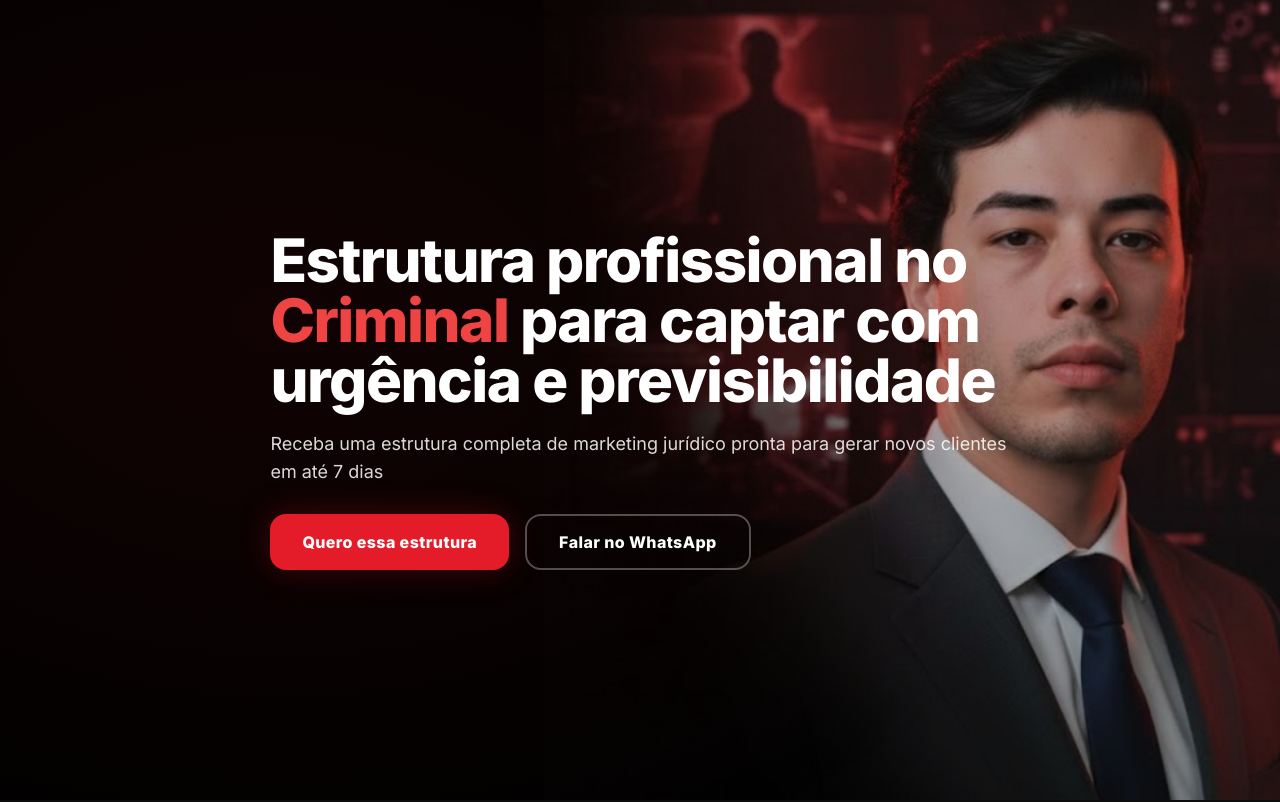
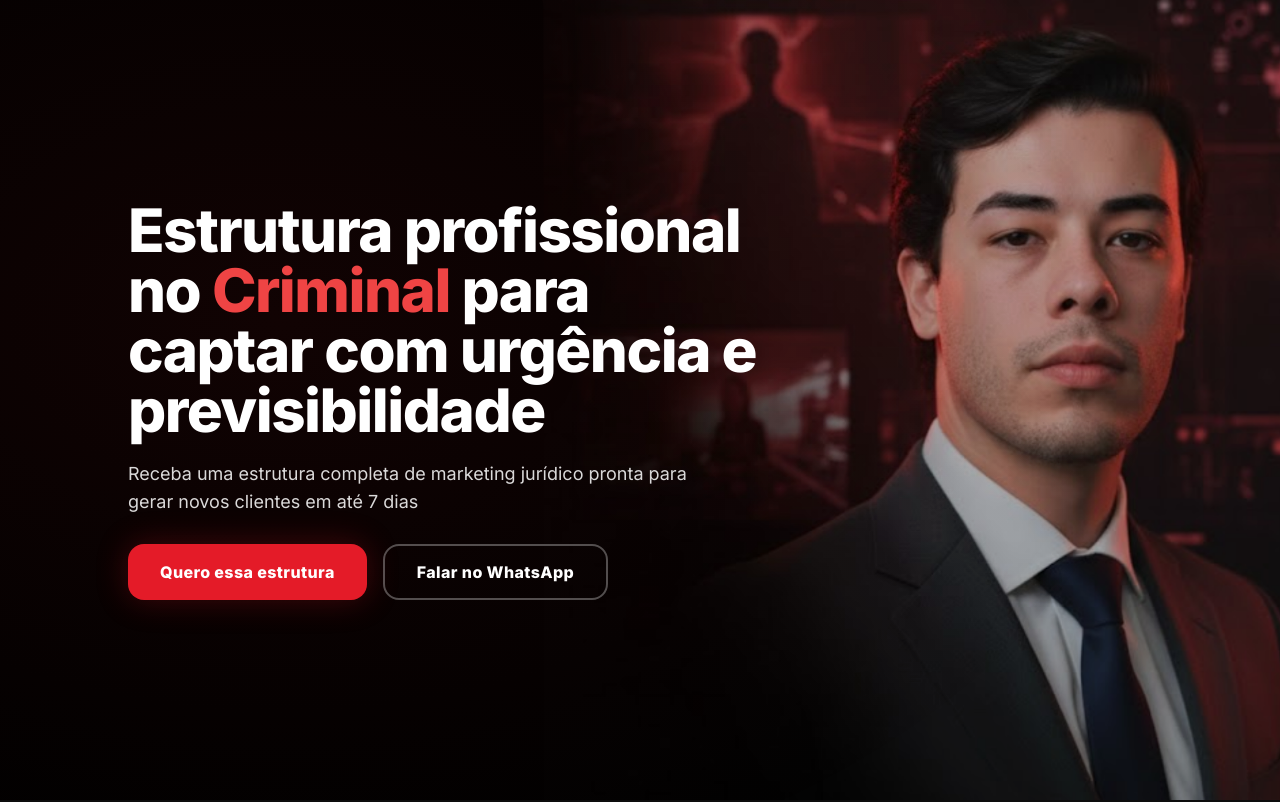
Before and after one commit to thiagomkvl/criminal-elite-landing, a React (Vite) app: page / in a window 1280 px wide. Shown: the top 802 px of the page. Built offline with nearby package versions, Linux system fonts and the light colour scheme; the HTML template or start-up script is replaced by a standard one.

Commit message:
Refactor Hero component layout and styling

```diff
--- a/src/components/Hero.tsx
+++ b/src/components/Hero.tsx
@@ -4,20 +4,15 @@ import heroBg from "@/assets/background-lp-criminal.png";
 const Hero = () => {
   return (
     <section className="relative overflow-hidden bg-[#0b0606] min-h-[90vh] md:min-h-[100vh] flex items-center">
-      {/* BACKGROUND */}
+      {/* BACKGROUND com bleed anti-borda */}
       <div className="absolute -inset-[2px] pointer-events-none">
         <img
           src={heroBg}
           alt="Criminal Elite"
           className="
             w-full h-full object-cover
-            object-center
-            sm:object-[60%_center]
-            md:object-[70%_center]
-            lg:object-[72%_center]
-            opacity-95
-            [backface-visibility:hidden]
-            [transform:translateZ(0)]
+            object-center sm:object-[60%_center] md:object-[70%_center] lg:object-[72%_center]
+            opacity-95 [backface-visibility:hidden] [transform:translateZ(0)]
           "
           loading="eager"
         />
@@ -29,29 +24,31 @@ const Hero = () => {
       <div className="absolute inset-x-0 bottom-0 h-[34%] bg-gradient-to-t from-black/85 via-black/50 to-transparent md:hidden pointer-events-none" />
 
       {/* CONTEÚDO */}
-      <div className="relative z-10 container mx-auto h-full grid place-items-center">
-        <div className="
-          max-w-[680px] sm:max-w-2xl md:max-w-3xl lg:max-w-4xl
-          text-left text-white space-y-5
-          w-full px-5 sm:px-6 md:px-10
-          md:ml-[2vw] lg:ml-[4vw] xl:ml-[6vw]
-        ">
+      <div className="relative z-10 w-full h-full grid">
+        <div
+          className="
+            self-center
+            w-full max-w-[780px]
+            /* Mobile confortável */
+            px-5 sm:px-6
+            /* Desktop: empurra pro canto esquerdo que você marcou */
+            md:pl-[6vw] lg:pl-[8vw] xl:pl-[10vw] md:pr-0
+            text-left text-white space-y-5
+          "
+        >
           <h1 className="text-[1.85rem] leading-[1.12] sm:text-[2.2rem] sm:leading-[1.12] md:text-5xl md:leading-[1.1] lg:text-6xl font-extrabold tracking-tight">
-            Estrutura profissional no{" "}
-            <span className="text-red-500">Criminal</span> para captar com
+            Estrutura profissional no <span className="text-red-500">Criminal</span> para captar com
             urgência e previsibilidade
           </h1>
 
           <p className="text-[0.97rem] sm:text-base md:text-lg text-white/85 max-w-[92%]">
-            Receba uma estrutura completa de marketing jurídico pronta para gerar
-            novos clientes em até 7 dias
+            Receba uma estrutura completa de marketing jurídico pronta para gerar novos clientes em até 7 dias
           </p>
 
           <div className="pt-2 flex flex-col sm:flex-row gap-3 sm:gap-4">
             <Button variant="hero" size="lg" className="w-full sm:w-auto" asChild>
               <a href="#condicao">Quero essa estrutura</a>
             </Button>
-
             <Button
               variant="outline"
               size="lg"
@@ -60,8 +57,7 @@ const Hero = () => {
             >
               <a
                 href="https://wa.me/48999379752?text=Quero+avancar+com+a+estrutura+digital"
-                target="_blank"
-                rel="noopener noreferrer"
+                target="_blank" rel="noopener noreferrer"
               >
                 Falar no WhatsApp
               </a>
```
